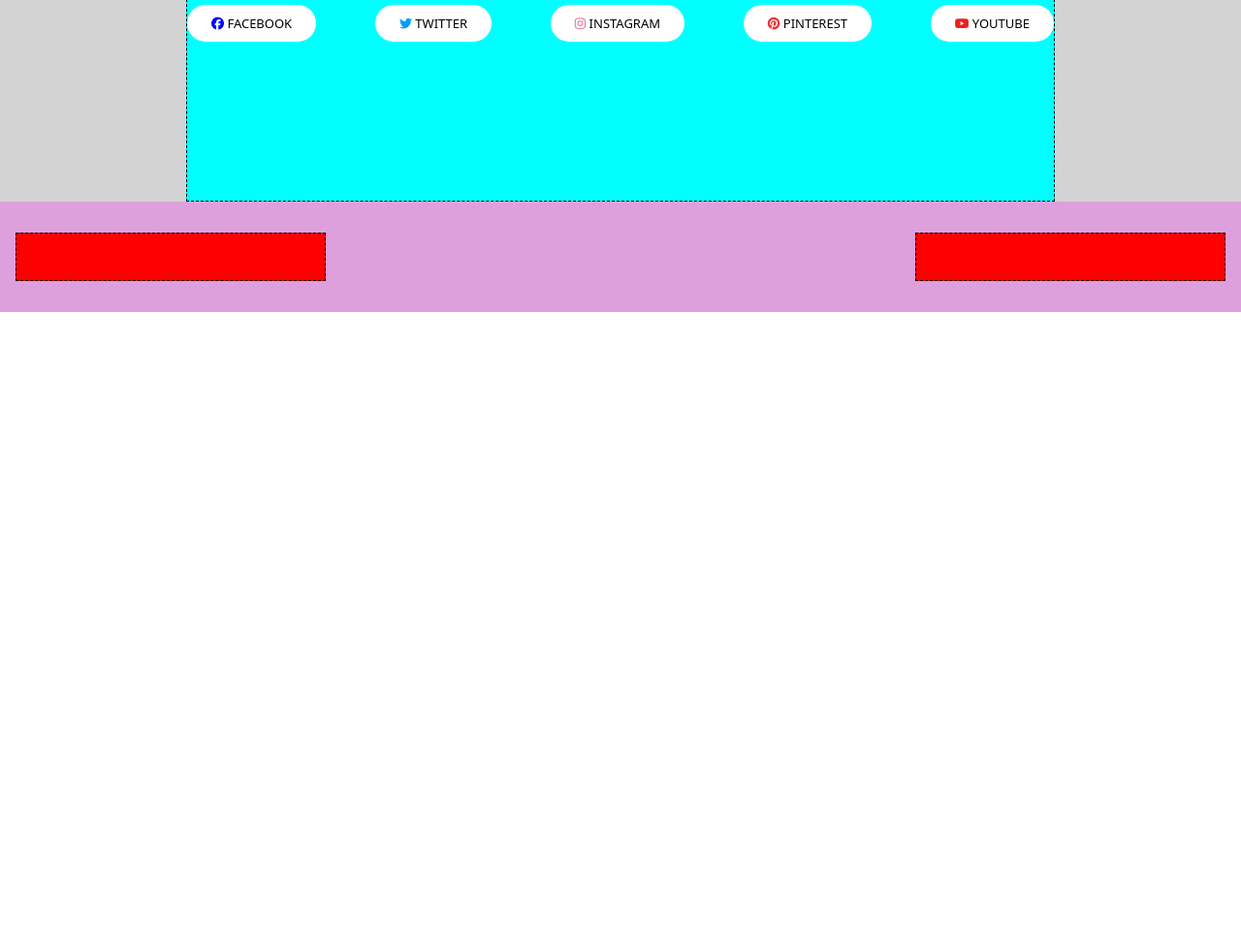
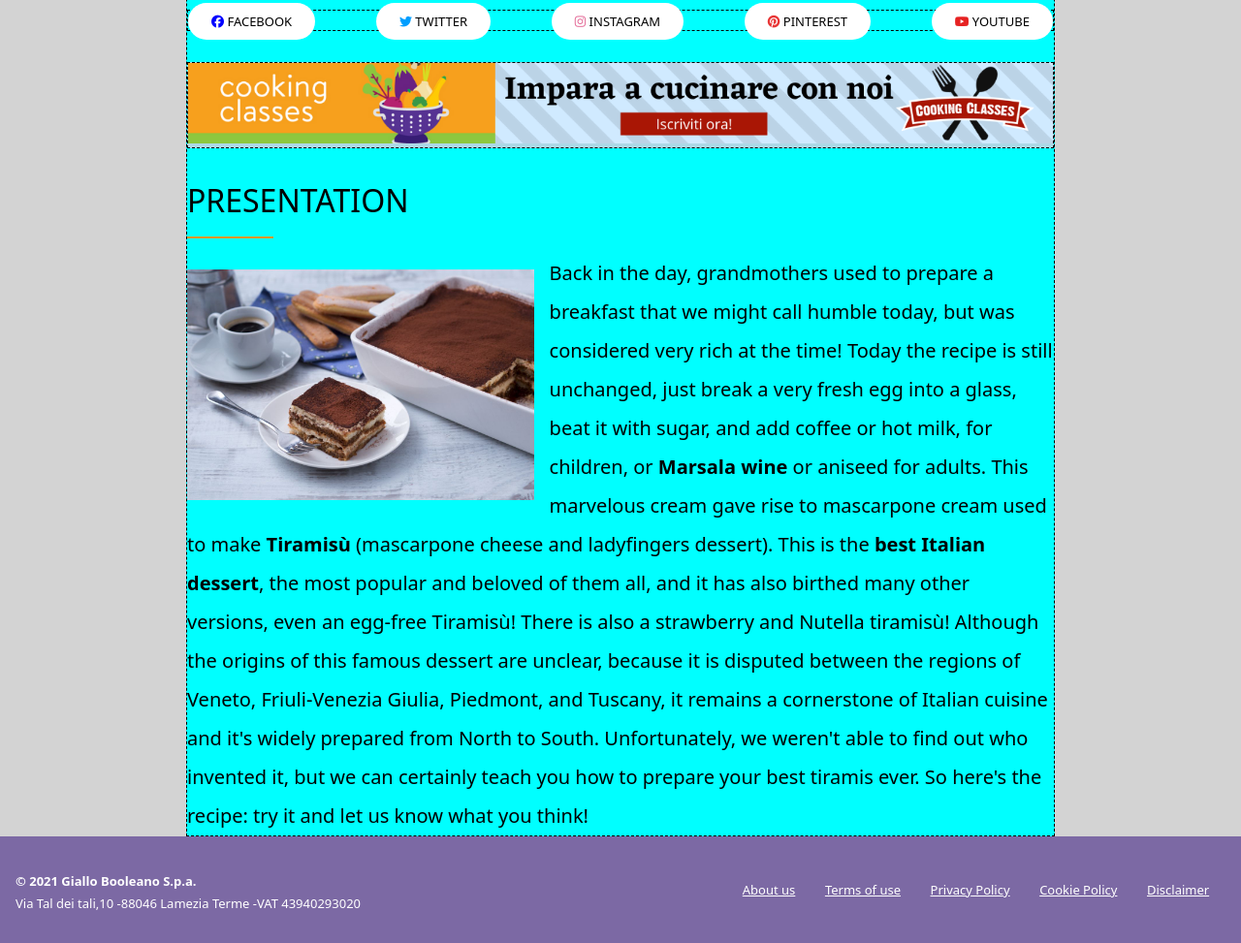
Before and after one commit to Giunta-Giovanni/htmlcss-responsive-layout, a plain HTML site: page index.html in a window 1280 px wide. Shown: the part 347-1320 px from the top of the page at 97% size. Before the commit the page ends 800 px from the top, so only its background shows below. Drawn offline with Linux system fonts and the light colour scheme.

Commit message:
[feat] banner, main presentation and footer

```diff
--- a/css/style.css
+++ b/css/style.css
@@ -8,6 +8,12 @@
 /* general */
 body{
     font-family:system-ui, -apple-system, BlinkMacSystemFont, 'Segoe UI', Roboto, Oxygen, Ubuntu, Cantarell, 'Open Sans', 'Helvetica Neue', sans-serif;
+    font-size: 15px;
+}
+h2{
+    font-size: 2rem;
+    font-weight: 400;
+    font-stretch:semi-expanded;
 }
 ul{
     list-style: none;
@@ -20,6 +26,7 @@ a{
     display: flex;
 }
 
+/* colori dei loghi */
 .fa-facebook{color: blue;}
 .fa-twitter{color: #009eff; }
 .fa-instagram{color: #e46d99 ;}
@@ -59,9 +66,9 @@ main{
 .container{
     width: 90%;
     margin: 0 auto;
+    /* debug */
     background-color: aqua;
-    min-height: 500px;
-    /* debug */
+    /* min-height: 1000px; */
     border: 1px dashed black;
 }
 
@@ -91,12 +98,17 @@ main{
     height: 150px;
 }
 
-ul.flex{
+#external-link ul.flex{
     justify-content: space-between;
+
+    margin: 2rem 0;
+    /* debug */
+    border: 1px dashed black;
 }
 .logo{
     text-align: center;
-    padding: 10px 15px;
+    /* padding: 10px 15px; */
+    padding: 0.6rem 1rem;
     /* debug */
     background-color: white;
     border-radius: 9999px;
@@ -105,17 +117,51 @@ ul .supplemento {
     display: none;
 }
 
+.banner{
+    margin: 2rem 0;
+    display: none;
+    /* debug */
+    background-color: lightblue;
+    border: 1px dashed black;
+}
+
+.banner img{
+    width: 100%;
+}
+
+.sep-line{
+    margin: 1rem 0;
+    width: 10%;
+    border-top:2px solid #ff9614;
+}
+
+
+#presentation img{
+    width: 80%;
+    margin: 1rem auto;
+    display: block;
+
+}
+
+#presentation p{
+    font-size: 20px;
+    line-height:2;
+}
+
+
 
 
 
 /* piè di pagina */
 footer{
+    color: white;
     /* debug */
-    background-color:plum ;
+    background-color:#7c69a4 ;
     /* min-height: 100px; */
 }
 footer .row{
     padding: 1rem 0;
+
 }
 
 footer .col{
@@ -123,9 +169,32 @@ footer .col{
     margin: 1rem auto;
     width: 70%;
     /* debug */
-    min-height: 50px;
-    background-color: red;
-    border: 1px dashed black;
+    /* min-height: 50px; */
+    /* background-color: red; */
+    /* border: 1px dashed black; */
+}
+footer h5{
+    margin-bottom: 10px;
+    font-size: 14px;
+}
+footer h6{
+    font-weight: 200;
+    font-size: 14px;
+
+
+}
+footer ul.flex{
+    flex-wrap: wrap;
+    justify-content: space-around;
+}
+footer li{
+    margin: 1rem 0.5rem;
+}
+footer a{
+    color: white;
+    text-decoration: underline;
+    font-size: 14px;
+
 }
 
 /* responsive */
@@ -150,8 +219,26 @@ footer .col{
     }
 
     .logo{
-        padding:10px 50px;
+        padding: 0.6rem 3rem;
+
     }
+
+    .banner{
+        display: block;
+    }
+
+    #presentation img{
+        margin: 1rem 1rem 0 0;
+        width: 40%;
+        float: left;
+     }
+
+    .clearfix::after{
+        display: table;
+        content: "";
+        clear: both;
+    }
+
 
     /* pie di pagina */
     footer .col{
@@ -187,7 +274,7 @@ footer .col{
 
     .logo{
         font-size: 13px;
-        padding: 10px 25px;
+        padding: 0.6rem 1.5rem;
     }
 
     ul .supplemento{
@@ -195,14 +282,35 @@ footer .col{
     }
 
     /* footer */
+    footer{
+        font-size: 12px;
+    }
     footer .row{
         display: flex;
         justify-content: space-between;
+        align-items: center;
     }
 
     footer .col{
-        width: 25%;
+        width: 40%;
         margin:1rem;
+        text-align: left;
+    }
+
+    footer h5{
+        font-size: 13px;
+        margin: 5px 0;
+    }
+    footer h6{
+        font-size: 13px;
+    }
+    footer li {
+        margin: 0;
+        margin-right:3px;
+    }
+
+    footer a{
+        font-size: 13px;
     }
 
 }
--- a/index.html
+++ b/index.html
@@ -22,24 +22,26 @@
     <!-- contenuto principale della pagina -->
     <main>
         <div class="container">
+            <section>
             <!-- rubrica di categoria ricette -->
             <h4 id="categoria">DOLCI E DESSERTS</h4>
             <!-- titolo ricetta -->
-             <h2 id="titolo-ricetta">
+             <h3 id="titolo-ricetta">
                 Tiramisù
                 <!-- supplemento del titolo -->
                 <span class="supplemento">
                     (Dolce Tradizionale)
                 </span>
-             </h2>
+             </h3>
 
              <!-- video con piccola info list -->
              <div class="row">
                 <div class="col-left"></div>
                 <div class="col-right"></div>
              </div>
-
-             <!-- pulsanti link canali-->
+            </section>
+             <!-- pulsanti link canali e banner pubblicitario-->
+            <section id="external-link">
                 <ul class="flex">
                     <li>
                         <a class="logo" href="#">
@@ -71,12 +73,24 @@
                             <span class="supplemento">YOUTUBE</span>
                         </a>
                     </li>
+                    </ul>
+            </section>
 
 
+            <!-- Banner pubblicitario -->
+            <div class="banner">
+                <img src="./img/banner.png" alt="banner-pubblicitario">
+            </div>
 
-             </ul>
-
-
+            <!-- Presentazione del prodotto -->
+             <section id="presentation">
+                <h2>PRESENTATION</h2>
+                <div class="sep-line"></div>
+                <p class="clearfix">
+                    <img  class="clearfix" src="./img/tiramisu.jpg" alt="">
+                    Back in the day, grandmothers used to prepare a breakfast that we might call humble today, but was considered very rich at the time! Today the recipe is still unchanged, just break a very fresh egg into a glass, beat it with sugar, and add coffee or hot milk, for children, or <b>Marsala wine</b> or aniseed for adults. This marvelous cream gave rise to mascarpone cream used to make <b>Tiramisù</b> (mascarpone cheese and ladyfingers dessert). This is the <b>best Italian dessert</b>, the most popular and beloved of them all, and it has also birthed many other versions, even an egg-free Tiramisù! There is also a strawberry and Nutella tiramisù! Although the origins of this famous dessert are unclear, because it is disputed between the regions of Veneto, Friuli-Venezia Giulia, Piedmont, and Tuscany, it remains a cornerstone of Italian cuisine and it's widely prepared from North to South. Unfortunately, we weren't able to find out who invented it, but we can certainly teach you how to prepare your best tiramis ever. So here's the recipe: try it and let us know what you think!
+                </p>
+             </section>
         </div>
     </main>
 
@@ -84,9 +98,30 @@
     <footer>
         <div class="row">
             <!-- nome azienda e indirizzo -->
-             <div class="col"></div>
+             <div class="col">
+                <h5>&#169; 2021 Giallo Booleano S.p.a.</h5>
+                <h6>Via Tal dei tali,10 -88046 Lamezia Terme -VAT 43940293020</h6>
+             </div>
             <!-- lista informazioni -->
-             <div class="col"></div>
+             <div class="col">
+                <ul class="flex">
+                    <li>
+                        <a href="">About us</a>
+                    </li>
+                    <li>
+                        <a href="">Terms of use</a>
+                    </li>
+                    <li>
+                        <a href="">Privacy Policy</a>
+                    </li>
+                    <li>
+                        <a href="">Cookie Policy</a>
+                    </li>
+                    <li>
+                        <a href="">Disclaimer</a>
+                    </li>
+                </ul>
+             </div>
         </div>
     </footer>
 </body>
```
Lines whose indentation alone changed are shown as unchanged.
